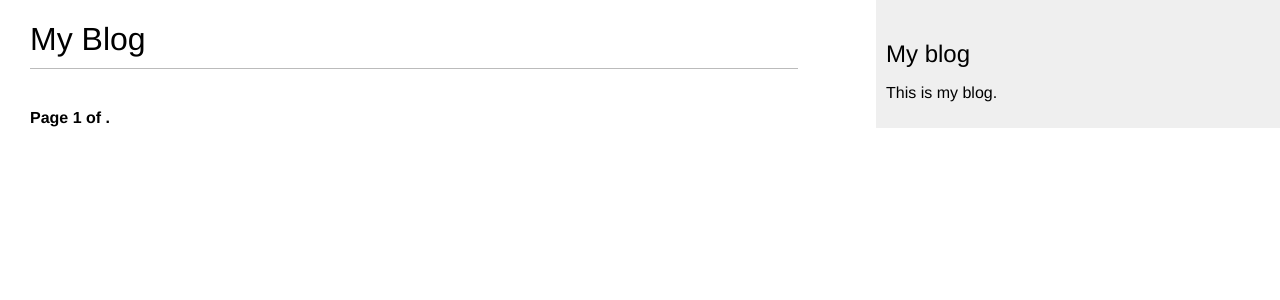
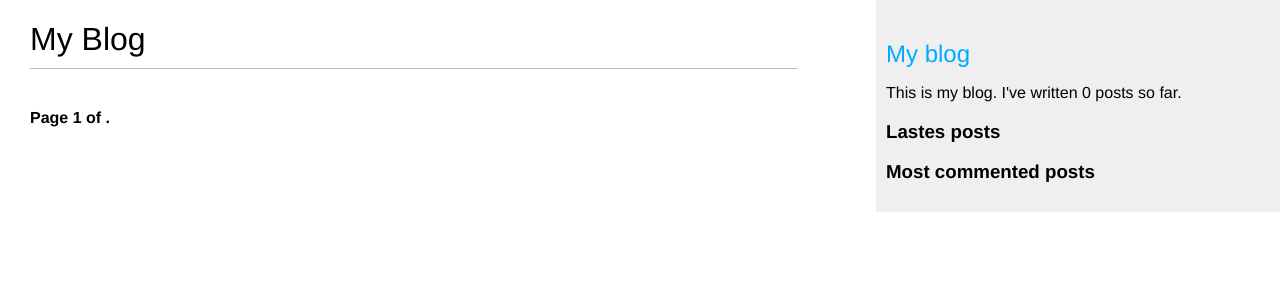
Before and after one commit to mohammadhprp/Django3ByExample, a Django app: page /blog/ in a window 1280 px wide. Shown: the top 300 px of the page. Run offline with Django 3.2, Linux system fonts and the light colour scheme; data that the repository does not hold is empty.

Commit message:
creating custom template tags for sidebar

```diff
--- a/mysite/blog/templates/blog/base.html
+++ b/mysite/blog/templates/blog/base.html
@@ -1,3 +1,4 @@
+{% load blog_tags %}
 {% load static %}
 <!doctype html>
 <html>
@@ -12,8 +13,19 @@
     </div>
 
     <div id="sidebar">
-      <h2>My blog</h2>
-      <p>This is my blog.</p>
+      <h2><a href="{% url 'blog:post_list' %}">My blog</a></h2>
+      <p>This is my blog. I've written {% total_posts %} posts so far.</p>
+      <h3>Lastes posts</h3>
+      {% show_lastes_posts 3 %}
+      <h3>Most commented posts</h3>
+      {% get_most_commented_posts as most_commented_posts %}
+      <ul>
+        {% for post in most_commented_posts %}
+          <li>
+            <a href="{{ post.get_absolute_url }}"> {{ post.title }} </a>
+          </li>
+        {% endfor %}
+      </ul>
     </div>
   </body>
 </html>
--- /dev/null
+++ b/mysite/blog/templates/blog/post/latest_posts.html
@@ -0,0 +1,7 @@
+<ul>
+  {% for post in lastes_posts %}
+    <li>
+      <a href="{{ post.get_absolute_url }}"> {{ post.title }} </a>
+    </li>
+  {% endfor %}
+</ul>
--- /dev/null
+++ b/mysite/blog/templatetags/blog_tags.py
@@ -0,0 +1,19 @@
+from django import template
+from django.db.models import Count
+from ..models import Post
+
+register = template.Library()
+
+@register.simple_tag
+def total_posts():
+    return Post.published.count()
+
+@register.inclusion_tag('blog/post/latest_posts.html')
+def show_lastes_posts(count=5):
+  lastes_posts = Post.published.order_by('-publish')[:count]
+  return {'lastes_posts' : lastes_posts}
+
+
+@register.simple_tag
+def get_most_commented_posts(count=5):
+  return Post.published.annotate(total_comments=Count('comments')).order_by('-total_comments')[:count]
--- a/mysite/blog/views.py
+++ b/mysite/blog/views.py
@@ -68,10 +68,8 @@ def post_detail(request, year, month, day, post):
     comment_form = CommentForm()
 
     post_tags_ids = post.tags.values_list('id', flat=True)
-    similar_posts = Post.published.filter(tags__in=post_tags_ids)\
-                                  .exclude(id=post.id)
-    similar_posts = similar_posts.annotate(same_tags=Count('tags'))\
-                                .order_by('-same_tags','-publish')[:4]
+    similar_posts = Post.published.filter(tags__in=post_tags_ids).exclude(id=post.id)
+    similar_posts = similar_posts.annotate(same_tags=Count('tags')).order_by('-same_tags','-publish')[:4]
 
 
   context = {
```
Also changed, not shown: mysite/blog/templatetags/__init__.py (added).
